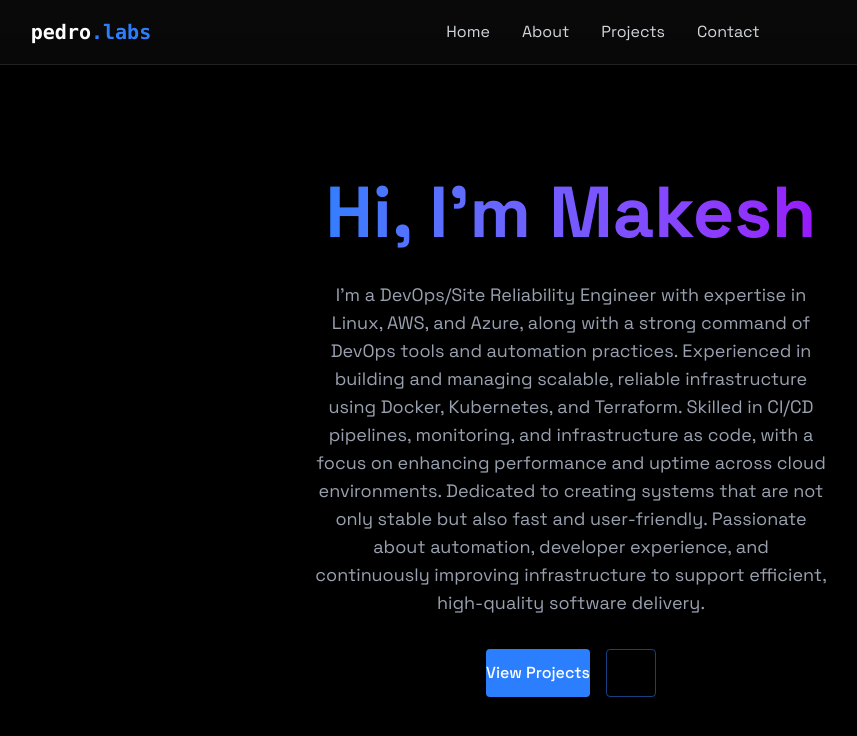
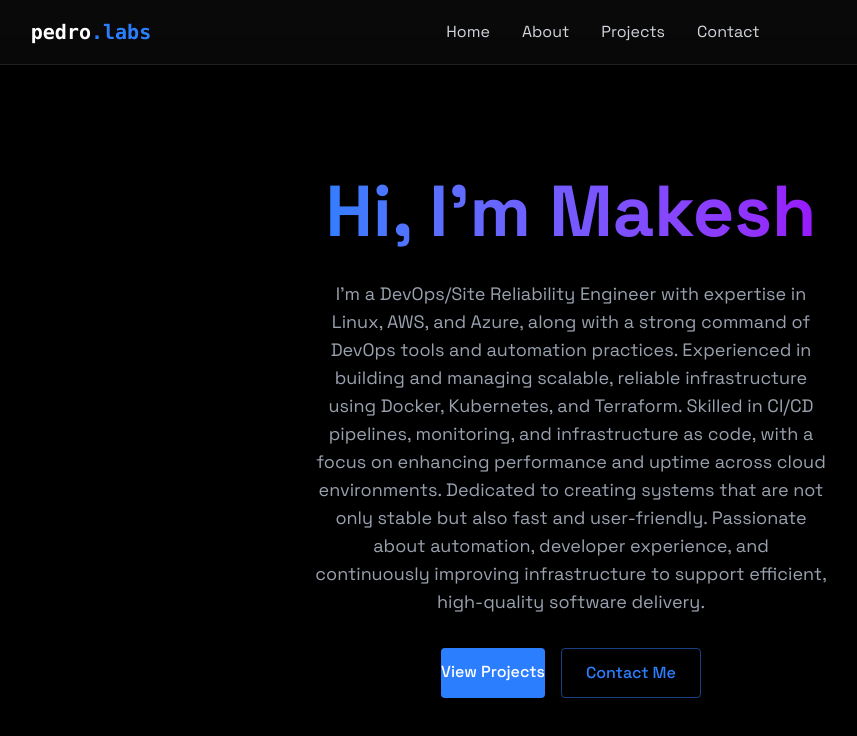
Before and after one commit to makeshmr/RedLabs, a React (Vite) app: page / in a window 1280 px wide. Shown: the top 736 px of the page, without its empty margins (69-926 px from the left). Built offline with nearby package versions, Linux system fonts and the light colour scheme.

Commit message:
home page completed

```diff
--- a/src/components/sections/Home.jsx
+++ b/src/components/sections/Home.jsx
@@ -22,7 +22,7 @@ export const Home = () => {
                 className="bg-blue-500 text-white py-3 px- 6 rounded font-medium transition relative overflow-hidden hover:-translate-y-0.5
                 hover:shadow-[0_0_15px_rgba(59,130,246,0.4)]"
                 >
-                    View Projects
+                 View Projects
 
                 </a>
 
@@ -31,7 +31,7 @@ export const Home = () => {
                 className="border border-blue-500/50 text-blue-500 py-3 px-6 rounded font-medium transition-all duration-200
                 hover:-transition-y-0.5 hover:shadow-[0_0_15px_rgba(59,130,246,0.2)] hover:bg-blue-500"
                 >
-
+                    Contact Me
                 </a>
 
             </div>
```
